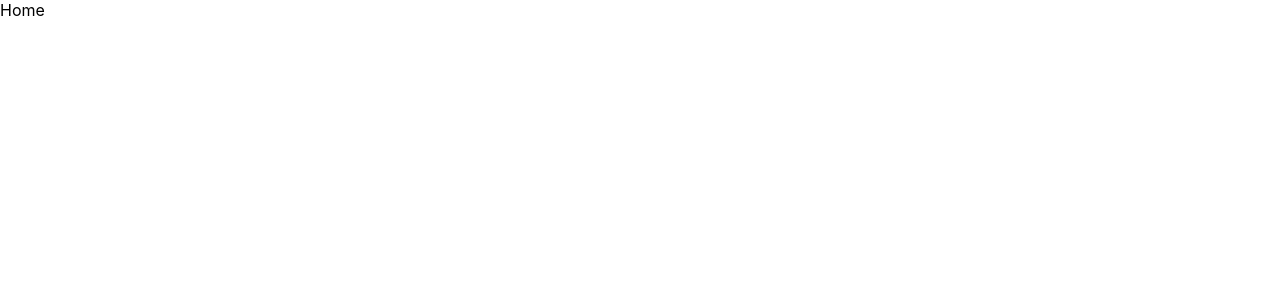
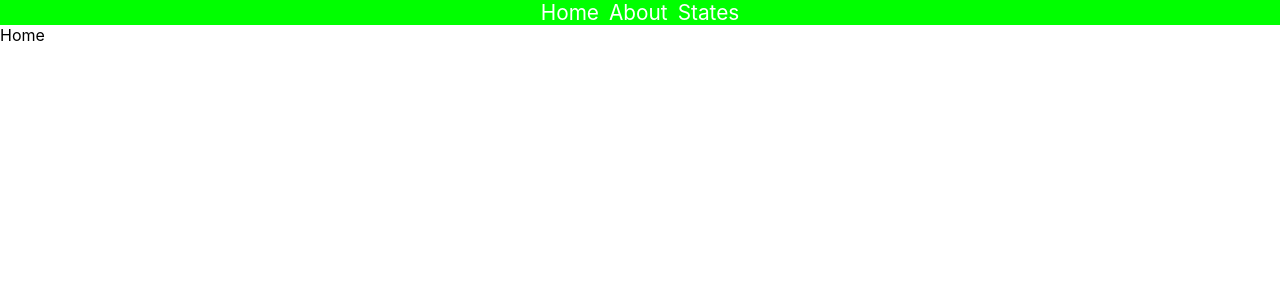
Before and after one commit to Sahmirze/Reacat-apps, a React (Create React App) app in the folder raect_routers/: page / in a window 1280 px wide. Shown: the top 300 px of the page. Built offline with nearby package versions, Linux system fonts and the light colour scheme.

Commit message:
navbar menu

```diff
--- a/raect_routers/src/App.jsx
+++ b/raect_routers/src/App.jsx
@@ -1,8 +1,8 @@
-
-import WebSiteRouting from "routes";
+import WebSiteRouting from "pages";
 function App() {
   return (
    <>
+
    <WebSiteRouting />
    </>
   );
--- a/raect_routers/src/componomets/inputs/index.jsx
+++ b/raect_routers/src/componomets/inputs/index.jsx
@@ -1,24 +1,32 @@
 import { useState } from "react"
+import PageContainer from "routes/PageContainer"
 import styles from "./index.module.css"
 export const FirstComponoment=(props)=>{
-	const [deyer,setDeyer]=useState({
+	const [input,setInput]=useState({
 		ad:props.name,
 		soyad:props.surname
 	})
 
 	return(
 		<>
+		<PageContainer>
+
 
 		<div className={styles.form}>
-			<input value={deyer.ad} type="text" name="ad"  onChange={({target})=>{
-					setDeyer({...deyer,ad:target.value})
+			 <input value={input.ad} type="text" name="ad"  onChange={({target})=>{
+					setInput({...input,ad:target.value})
 			}} />
-			<div>{props.value}</div>
-			{/* <input type="text" name="surname"  /> */}
+
+			<div>{props.surname}</div>
+			<input value={input.soyad} type="text" name="surname" onChange={({target})=>{
+				setInput({...input,soyad:target.value})
+			}}  />
+
 			<button onClick={()=>{
-				console.log(props.value)
+				console.log(input.ad,input.soyad)
 			}}>ok</button>
 		</div>
+		</PageContainer>
 		</>
 	)
 }
@@ -29,10 +37,15 @@ export const SecondComponoment=()=>{
 		surname:""
 	})
 
-
+const targetNameChange=({target})=>{
+	setValue({...value,name:target.value})
+}
+const targetSurNameChange=({target})=>{
+	setValue({...value,surname:target.value})
+}
 	return(
 		<>
-		<FirstComponoment value={value}  name={value.name} surname={value.surname} />
+		<FirstComponoment value={value} targetSurNameChange={targetSurNameChange} targetChange={targetNameChange} name={value.name} surname={value.surname} />
 		</>
 	)
 }
--- /dev/null
+++ b/raect_routers/src/pages/about.jsx
@@ -0,0 +1,11 @@
+import PageContainer from "routes/PageContainer"
+
+ function About(){
+	return(
+	<PageContainer>
+		<div>About</div>
+	</PageContainer>
+	)
+ }
+
+ export default About
--- /dev/null
+++ b/raect_routers/src/pages/home.jsx
@@ -0,0 +1,11 @@
+import PageContainer from "routes/PageContainer"
+
+function Home(){
+	return(
+	<PageContainer>
+		<div>Home</div>
+	</PageContainer>
+	)
+ }
+
+ export default Home
--- a/raect_routers/src/routes/index.jsx
+++ b/raect_routers/src/pages/index.jsx
@@ -13,6 +13,7 @@ function WebSiteRouting(){
 			<Route path="/about" element={<About />} />
 			<Route path="/" element={<Home />} />
 			<Route path="*" element={<NotFound />} />
+			<Route path="/states" element={<SecondComponoment />} />
   	 	 </Routes>
 
 		</>
--- /dev/null
+++ b/raect_routers/src/pages/index.module.css
@@ -0,0 +1,23 @@
+.notFound {
+    color: red;
+    font-size: 2em;
+    margin-top: 20px;
+    text-align: center;
+    font-family: cursive;
+}
+
+.head {
+    text-align: center;
+    background-color: lime;
+}
+
+.navbar a {
+    color: white;
+    margin: 5px;
+    text-decoration: none;
+    font-size: 1.3em;
+}
+
+.navbar a:hover {
+    color: red;
+}
--- /dev/null
+++ b/raect_routers/src/routes/PageContainer.jsx
@@ -0,0 +1,18 @@
+ import styles from 'pages/index.module.css'
+
+ function PageContainer({children}){
+	return(
+		<>
+		<header className={styles.head} >
+			<nav className={styles.navbar}>
+				<a href="/">Home</a>
+				<a href="/about">About</a>
+				<a href="/states">States</a>
+			</nav>
+		</header>
+		<main>{children}</main>
+		<footer></footer>
+		</>
+	)
+ }
+ export default PageContainer
--- a/raect_routers/src/routes/about.jsx
+++ /dev/null
@@ -1,9 +0,0 @@
- function About(){
-	return(
-		<>
-		About
-		</>
-	)
- }
-
- export default About
--- a/raect_routers/src/routes/home.jsx
+++ /dev/null
@@ -1,9 +0,0 @@
-function Home(){
-	return(
-		<>
-		Home
-		</>
-	)
- }
-
- export default Home
--- a/raect_routers/src/routes/index.module.css
+++ /dev/null
@@ -1,7 +0,0 @@
-.notFound {
-    color: red;
-    font-size: 2em;
-    margin-top: 20px;
-    text-align: center;
-    font-family: cursive;
-}
```
Also changed, not shown: raect_routers/src/pages/NotFound.jsx (renamed from raect_routers/src/routes/NotFound.jsx).
